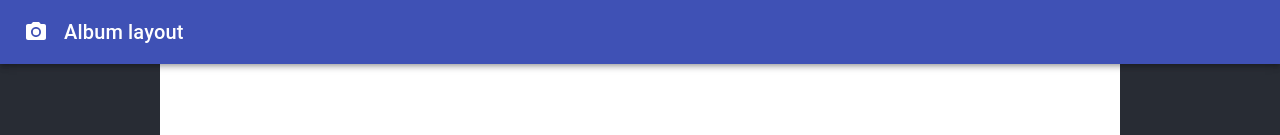
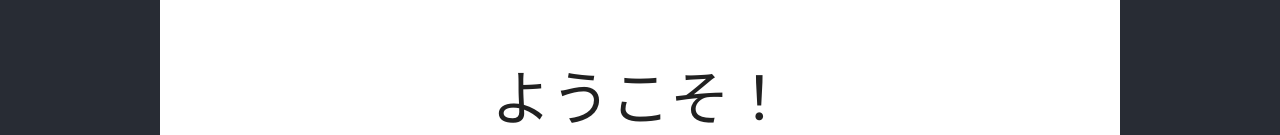
Before and after one commit to Matteas-Eden/matteas-eden.github.io, a React (Create React App) app: page / in a window 1280 px wide. Shown: the top 135 px of the page. Built offline with nearby package versions, Linux system fonts and the light colour scheme.

Commit message:
Remove top bar

```diff
--- a/src/Album.js
+++ b/src/Album.js
@@ -69,10 +69,8 @@ export default function Album() {
   const classes = useStyles();
   var keyIndex = 1;
 
-  return (
-    <React.Fragment>
-      <CssBaseline />
-      <AppBar position="relative">
+  /**
+   * <AppBar position="relative">
         <Toolbar>
           <CameraIcon className={classes.icon} />
           <Typography variant="h6" color="inherit" noWrap>
@@ -80,6 +78,11 @@ export default function Album() {
           </Typography>
         </Toolbar>
       </AppBar>
+   */
+
+  return (
+    <React.Fragment>
+      <CssBaseline />
       <main>
         {/* Hero unit */}
         <div className={classes.heroContent}>
@@ -262,7 +265,7 @@ export default function Album() {
                       Model Fusion Video Analytics System
                     </Typography>
                     <Typography>
-                      An evaluation of person-tracking system designed by <a href="http://www.andrewchen.nz">Dr Andrew Chen</a>.
+                      An evaluation of a person-tracking system designed by <a href="http://www.andrewchen.nz">Dr Andrew Chen</a>.
                     </Typography>
                   </CardContent>
                   <CardActions>
```
